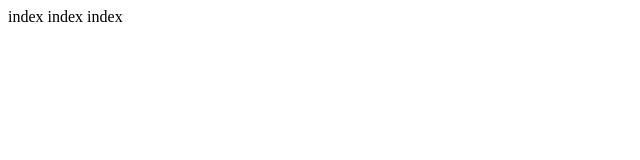
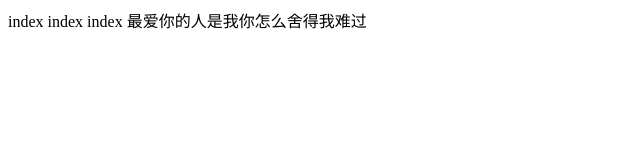
Before and after one commit to A-OM/Guocan, a plain HTML site: page index1.html in a window 1280 px wide. Shown: the whole page, without its empty margins (0-640 px from the left). Drawn offline with Linux system fonts and the light colour scheme.

Commit message:
index1.html aaaaa

```diff
--- a/index1.html
+++ b/index1.html
@@ -8,6 +8,7 @@
 
 <body>
     index index index
+    <span>最爱你的人是我你怎么舍得我难过</span>
 </body>
 
 </html>
```
